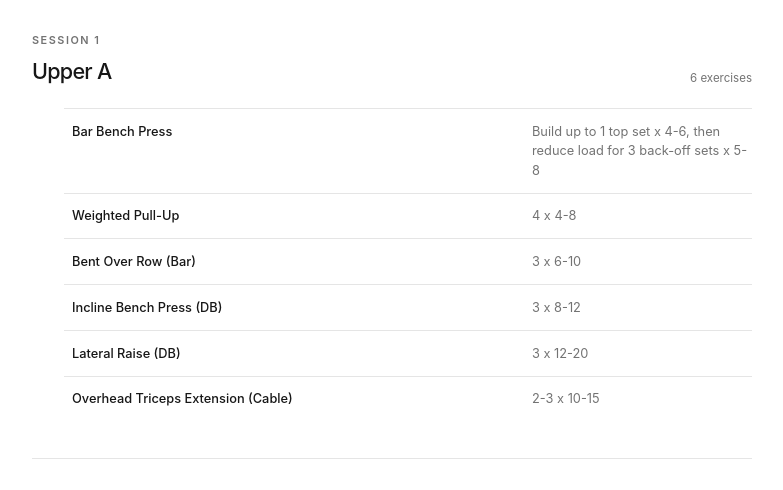
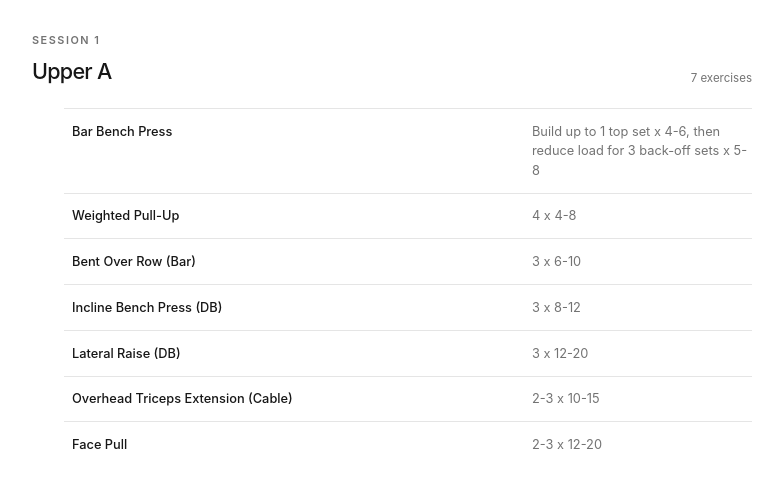
Before and after one commit to siddhantkushwaha/Bojack, a Next.js app: page /split in a window 1280 px wide. Shown: the part 310-800 px from the top of the page, without its empty margins (248-1031 px from the left). Built offline with nearby package versions, Linux system fonts and the light colour scheme.

Commit message:
Bio updates

```diff
--- a/components/SplitViewer.tsx
+++ b/components/SplitViewer.tsx
@@ -13,6 +13,7 @@ const days = [
       ["Incline Bench Press (DB)", "3 x 8-12"],
       ["Lateral Raise (DB)", "3 x 12-20"],
       ["Overhead Triceps Extension (Cable)", "2-3 x 10-15"],
+      ["Face Pull", "2-3 x 12-20"],
     ],
   },
   {
@@ -21,10 +22,10 @@ const days = [
     exercises: [
       ["Squat (Bar)", "Build up to 1 top set x 4-6, then reduce load for 3 back-off sets x 5-8"],
       ["Bulgarian Split Squat (DB)", "3 x 8-12 each leg"],
+      ["Leg Extension (Machine)", "3 x 10-15"],
       ["Lying Leg Curl (Machine)", "3 x 8-15"],
       ["Standing Calf Raise (Machine)", "3 x 8-15"],
       ["Hip Abduction (Machine) / Cossack Squat", "2-3 x 12-20 or 6-10 each side"],
-      ["Decline Crunch or Toes-to-Bar", "3 x 8-15"],
     ],
   },
   {
@@ -37,7 +38,7 @@ const days = [
       ["Lat Pulldown (Cable), medium-to-wide overhand grip", "3 x 8-12"],
       ["Lateral Raise (Cable)", "3 x 12-20"],
       ["Seated Incline Curl (DB)", "3 x 8-15"],
-      ["Face Pull", "2-3 x 12-20"],
+      ["Decline Crunch or Toes-to-Bar", "3 x 8-15"],
     ],
   },
   {
@@ -45,12 +46,11 @@ const days = [
     title: "Lower B",
     exercises: [
       ["Romanian Deadlift (Bar) / Single-Leg Romanian Deadlift (DB)", "3-4 x 6-10"],
-      ["Leg Press (Machine)", "3 x 8-12"],
+      ["Pendulum Squat / Leg Press", "3 x 8-12"],
       ["Walking Lunge (DB)", "3 x 8-12 each leg"],
       ["Lying Leg Curl (Machine)", "3 x 10-15"],
       ["Seated Calf Raise", "3 x 12-20"],
       ["Hip Adduction (Machine) / Hip Internal and External Rotation", "2-3 x 12-20"],
-      ["Leg Extension (Machine)", "3 x 10-15"],
     ],
   },
   {
```
Also changed, not shown: 1 other file (tests, documents, lock files or other folders).
